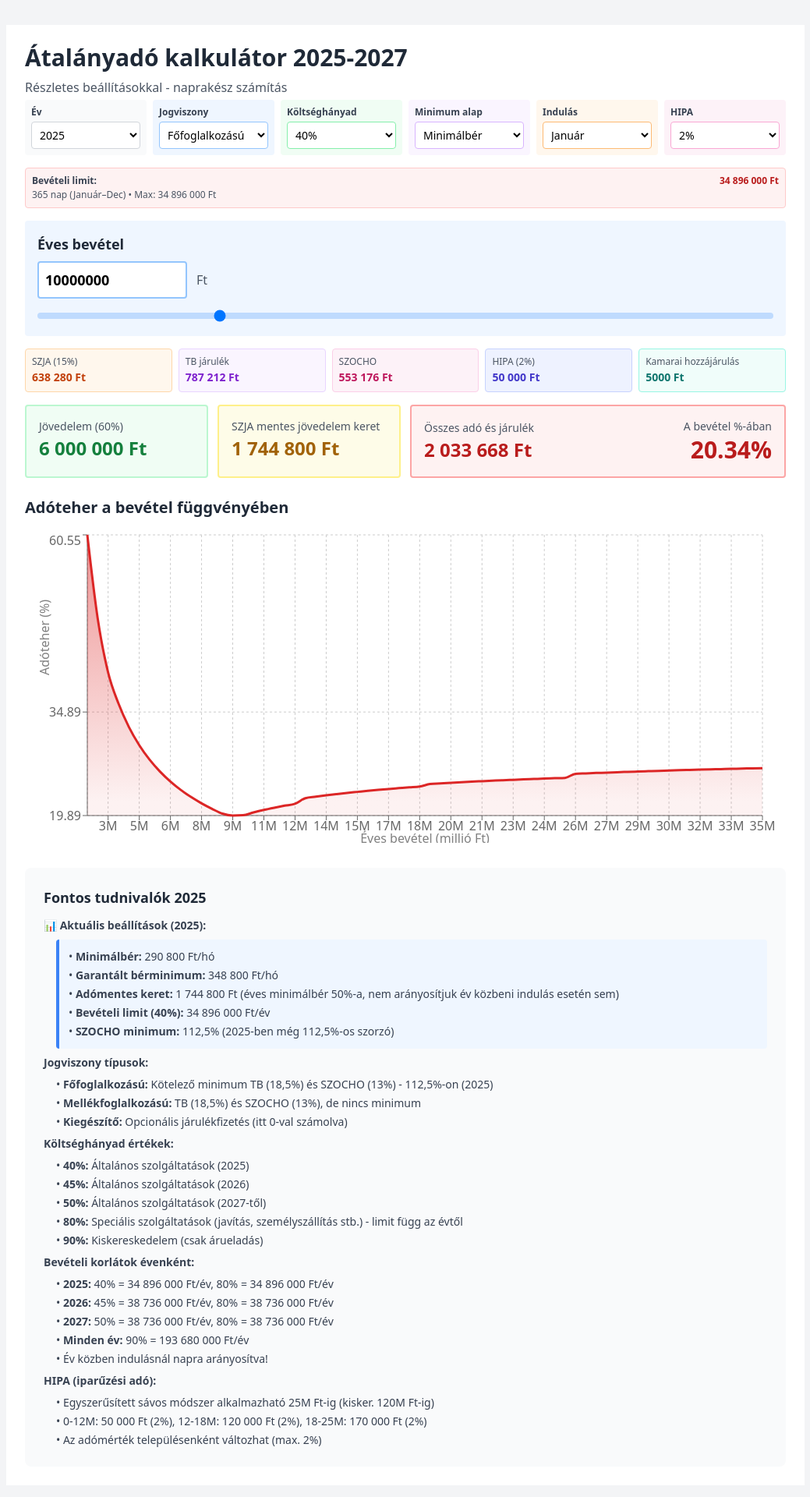
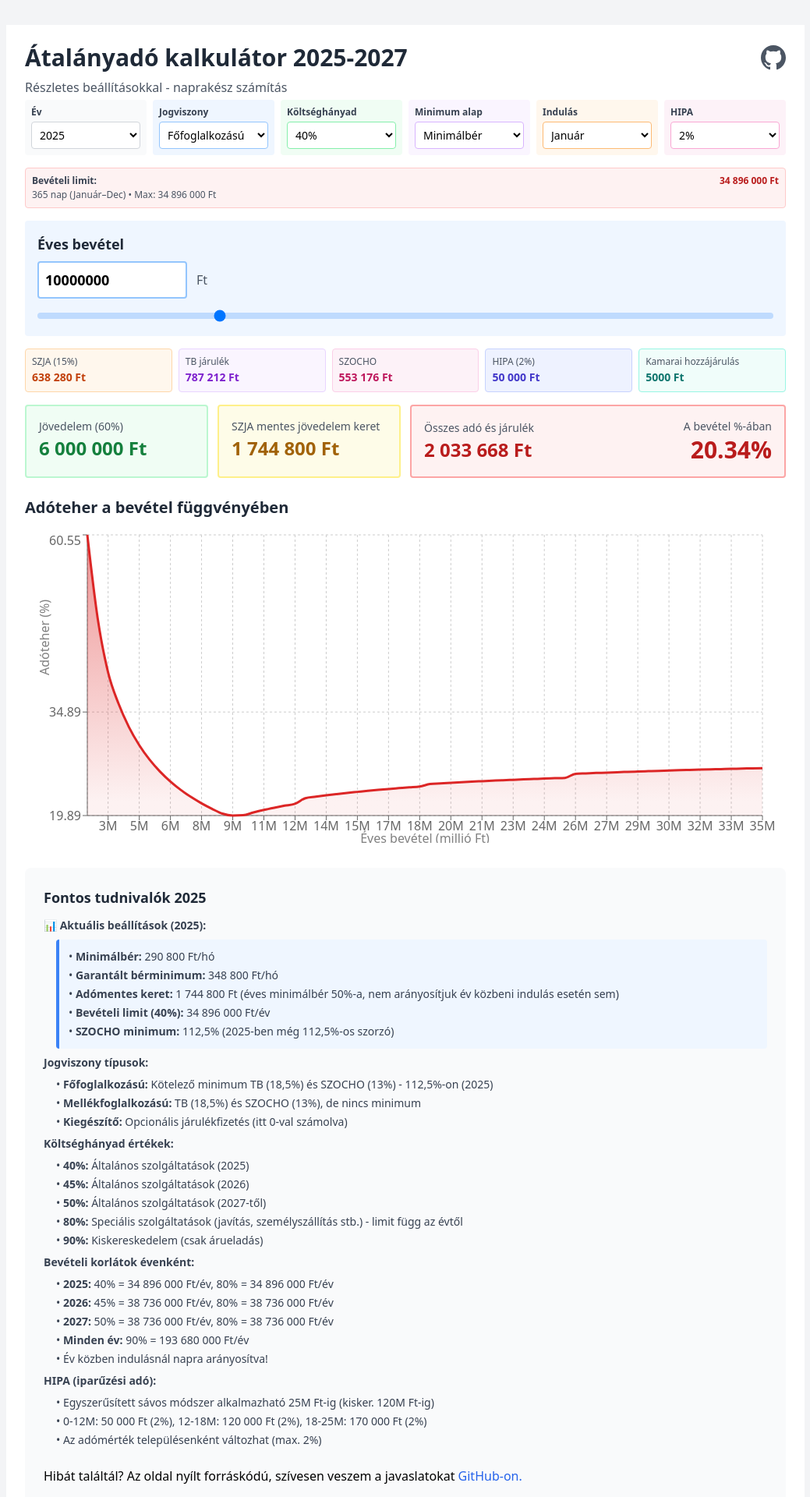
Before and after one commit to DaWe35/atalanyado, a React (Vite) app: page / in a window 1280 px wide. Shown: the top 1920 px of the page at 78% size, without its empty margins (120-1159 px from the left). Built offline with nearby package versions, Linux system fonts and the light colour scheme.

Commit message:
Add GitHub link to header and footer in AtalanyadoDiagram for user feedback and repository access

```diff
--- a/src/AtalanyadoDiagram.jsx
+++ b/src/AtalanyadoDiagram.jsx
@@ -263,7 +263,25 @@ export default function AtalanyadoDiagram() {
 
   return (
     <div className="w-full max-w-5xl mx-auto p-6 bg-white">
-      <h1 className="text-3xl font-bold mb-2 text-gray-800">Átalányadó kalkulátor 2025-2027</h1>
+      <div className="flex items-center justify-between mb-2">
+        <h1 className="text-3xl font-bold text-gray-800">Átalányadó kalkulátor 2025-2027</h1>
+        <a
+          href="https://github.com/DaWe35/atalanyado"
+          target="_blank"
+          rel="noopener noreferrer"
+          className="text-gray-600 hover:text-gray-900 transition-colors"
+          aria-label="GitHub repository"
+        >
+          <svg
+            className="w-8 h-8"
+            fill="currentColor"
+            viewBox="0 0 24 24"
+            xmlns="http://www.w3.org/2000/svg"
+          >
+            <path d="M12 0c-6.626 0-12 5.373-12 12 0 5.302 3.438 9.8 8.207 11.387.599.111.793-.261.793-.577v-2.234c-3.338.726-4.033-1.416-4.033-1.416-.546-1.387-1.333-1.756-1.333-1.756-1.089-.745.083-.729.083-.729 1.205.084 1.839 1.237 1.839 1.237 1.07 1.834 2.807 1.304 3.492.997.107-.775.418-1.305.762-1.604-2.665-.305-5.467-1.334-5.467-5.931 0-1.311.469-2.381 1.236-3.221-.124-.303-.535-1.524.117-3.176 0 0 1.008-.322 3.301 1.23.957-.266 1.983-.399 3.003-.404 1.02.005 2.047.138 3.006.404 2.291-1.552 3.297-1.23 3.297-1.23.653 1.653.242 2.874.118 3.176.77.84 1.235 1.911 1.235 3.221 0 4.609-2.807 5.624-5.479 5.921.43.372.823 1.102.823 2.222v3.293c0 .319.192.694.801.576 4.765-1.589 8.199-6.086 8.199-11.386 0-6.627-5.373-12-12-12z"/>
+          </svg>
+        </a>
+      </div>
       <p className="text-gray-600 mb-1">Részletes beállításokkal - naprakész számítás</p>
 
       {/* Beállítások */}
@@ -546,6 +564,15 @@ export default function AtalanyadoDiagram() {
             <li>• Az adómérték településenként változhat (max. 2%)</li>
           </ul>
         </div>
+        <br />
+        Hibát találtál? Az oldal nyílt forráskódú, szívesen veszem a javaslatokat <a
+          href="https://github.com/DaWe35/atalanyado"
+          target="_blank"
+          rel="noopener noreferrer"
+          className="text-blue-600 hover:text-blue-800 transition-colors"
+        >
+          GitHub-on.
+        </a>
       </div>
     </div>
   );
```
